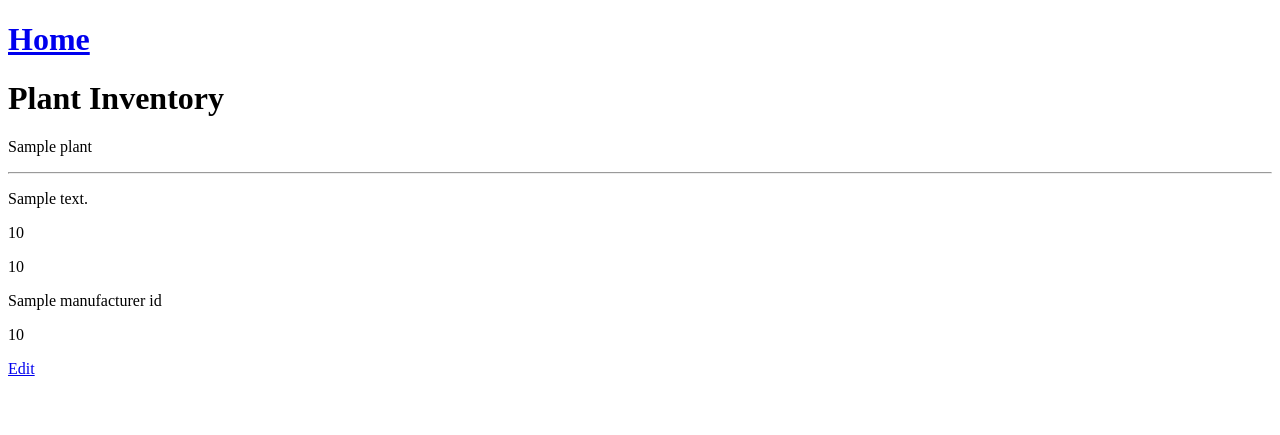
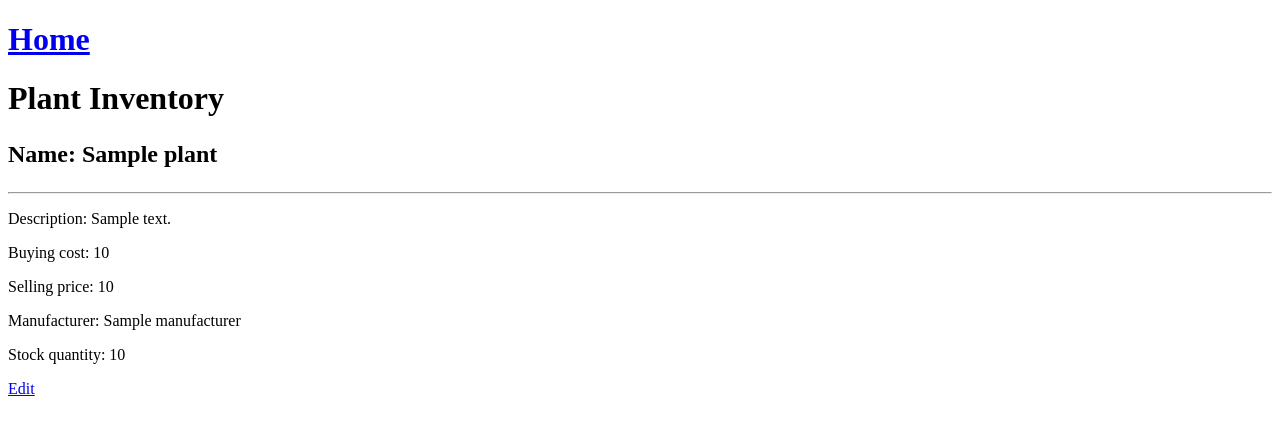
Before and after one commit to sofiaIG/Shop_Inventory, a Flask app: page /inventory/1 in a window 1280 px wide. Shown: the top 435 px of the page. Run offline with Flask 2, Linux system fonts and the light colour scheme; a database or web service that is not in the repository returns one stand-in record (values such as "Sample title"); some libraries are stand-ins or nearby versions.

Commit message:
Create functionality fixed as well as the edit one

```diff
--- a/controllers/manufacturer_controller.py
+++ b/controllers/manufacturer_controller.py
@@ -11,7 +11,7 @@ def manufacturer():
     manufacturer = manufacturer_repository.select_all()
     return render_template("manufacturers/index.html", manufacturer = manufacturer)
 
-@inventory_blueprint.route("/manufacturers/new", methods=['GET'])
+@inventory_blueprint.route("manufacturers/new", methods=['GET'])
 def new_manufacturer():
     manufacturers = manufacturer_repository.select_all()
     print(manufacturers)
--- a/controllers/plant_controller.py
+++ b/controllers/plant_controller.py
@@ -54,8 +54,9 @@ def update_plant(id):
     description= request.form['description']
     buying_cost = request.form['buying_cost']
     selling_price = request.form['selling_price']
-    manufacturer_id  = manufacturer_repository.select(request.form[''])
+    manufacturer_id = request.form["manufacturer_id"]
     stock_quantity = request.form['stock_quantity']
+    manufacturer_object = manufacturer_repository.select(manufacturer_id)
     plant = Plant(name, description, buying_cost, selling_price, manufacturer_id, stock_quantity, id)
     plant_repository.update(plant)
     return redirect('/inventory')
--- a/repositories/manufacturer_repository.py
+++ b/repositories/manufacturer_repository.py
@@ -23,13 +23,13 @@ def select_all():
 
 
 def select(id):
-    plant = None
+    manufacturer = None
     sql = "SELECT * FROM manufacturers WHERE id = %s"
     values = [id]
     result = run_sql(sql, values)[0]
     if result is not None:
         manufacturer = Manufacturer(result['name'], result['id'])
-    return plant
+    return manufacturer
 
 
 
--- a/repositories/plant_repository.py
+++ b/repositories/plant_repository.py
@@ -1,10 +1,12 @@
+from controllers.manufacturer_controller import manufacturer
+from repositories import manufacturer_repository
 from db.run_sql import run_sql
 from models.plant import Plant
 
 
 def save(plant):
     sql = "INSERT INTO plants (name, description,  buying_cost,\
-    selling_price, manufacturer_id, stock_quantity) VALUES (%s, %s, %s, %s, %s, %s) RETURNING *"
+        selling_price, manufacturer_id, stock_quantity) VALUES (%s, %s, %s, %s, %s, %s) RETURNING *"
     values = [plant.name, plant.description, plant.buying_cost,\
         plant.selling_price, plant.manufacturer.id, plant.stock_quantity]
     results = run_sql(sql, values)
@@ -31,8 +33,9 @@ def select(id):
     values = [id]
     result = run_sql(sql, values)[0]
     if result is not None:
+        manufacturer = manufacturer_repository.select(result["manufacturer_id"])#THIS LINE
         plant = Plant(result['name'], result['description'], result['buying_cost'], result['selling_price'],
-        result['manufacturer_id'], result['stock_quantity'], result['id'])
+        manufacturer, result['stock_quantity'], result['id'])
     return plant
 
 
@@ -49,6 +52,11 @@ def delete_all():
 def update(plant):
     sql = "UPDATE plants SET (name, description, buying_cost, \
         selling_price, manufacturer_id, stock_quantity) = (%s, %s, %s, %s, %s, %s) WHERE id = %s"
+    manufacturer_id = plant.manufacturer
+    print(f'THIS IS THE MANUFACTURER ID{manufacturer_id}')
+    manufacturer_object = manufacturer_repository.select(manufacturer_id)
     values = [plant.name, plant.description, plant.buying_cost, plant.selling_price,\
-        plant.manufacturer.id, plant.stock_quantity, plant.id]
+        manufacturer_object.id, plant.stock_quantity, plant.id]
+    print("HEREEEEE£")
+    print(type(plant.manufacturer))
     run_sql(sql, values)
--- a/templates/inventory/index.html
+++ b/templates/inventory/index.html
@@ -6,7 +6,6 @@
             <p>{{ item.description }}
             {% if item.stock_quantity == 0 %}
             {{"out of stock"}}
-            <a href = 'manufacturers/{{item.manufacturer.id}}'>{{ item.manufacturer}}</a>
             {% elif item.stock_quantity <= 2 %}
             {{"low stock"}}
 
--- a/templates/inventory/show.html
+++ b/templates/inventory/show.html
@@ -2,13 +2,13 @@
 {% block content %}
 
   <div>
-    <p>{{plant.name}}</p>
+   <h2> <p>Name: {{plant.name}}</p></h2>
     <hr>
-    <p>{{plant.description}}</p>
-    <p>{{plant.buying_cost}}</p>
-    <p>{{plant.selling_price}}</p>
-    <p>{{plant.manufacturer.name}}</p>
-    <p>{{plant.stock_quantity}}</p>
+    <p> Description: {{plant.description}}</p>
+    <p>Buying cost: {{plant.buying_cost}}</p>
+    <p>Selling price: {{plant.selling_price}}</p>
+    <p>Manufacturer: {{plant.manufacturer.name}}</p>
+    <p>Stock quantity: {{plant.stock_quantity}}</p>
     <p><a href="/inventory/{{plant.id}}/edit">Edit</a></p>
   </div>
 
```
Also changed, not shown: templates/manufacturers/new.html (+11 -0 lines).
